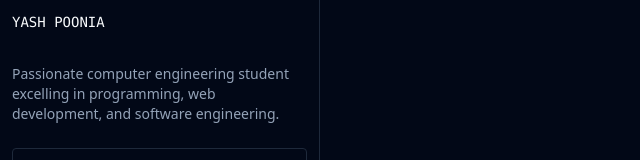
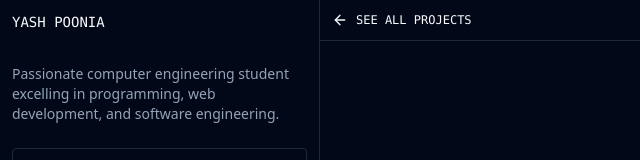
Before and after one commit to yash7xm/My-Portfolio, a React (Vite) app: page /project/Flights in a window 1280 px wide. Shown: the top 160 px of the page, without its empty margins (0-640 px from the left). Built offline with nearby package versions, Linux system fonts and the light colour scheme; grey boxes are pictures that could not be loaded.

Commit message:
project detail added with routes

```diff
--- a/src/Routes.tsx
+++ b/src/Routes.tsx
@@ -1,8 +1,8 @@
 import { BrowserRouter as Router, Route, Routes } from "react-router-dom";
 
 import Home from "./pages/Home";
-import Projects from "./pages/Projects";
 import About from "./pages/About";
+import ProjectDetail from "./pages/ProjectDetail";
 import Layout from "./components/Layout";
 
 const AppRoutes = () => {
@@ -11,8 +11,8 @@ const AppRoutes = () => {
       <Layout>
         <Routes>
           <Route path="/" element={<Home />} />
-          <Route path="/projects" element={<Projects />} />
           <Route path="/about" element={<About />} />
+          <Route path="/project/:id" element={<ProjectDetail />} />
         </Routes>
       </Layout>
     </Router>
--- a/src/components/common/header.tsx
+++ b/src/components/common/header.tsx
@@ -1,7 +1,23 @@
-const Header = () => {
+import { ArrowLeft } from "lucide-react";
+import { useNavigate } from "react-router-dom";
+
+const Header = ({ projectDetailActive }: any) => {
+  const navigate = useNavigate();
   return (
     <div className="p-3 font-mono font-700 uppercase text-xs border-b stretch">
-      Selected Work
+      {projectDetailActive ? (
+        <div
+          className="flex justify-start items-center gap-2 w-fit cursor-pointer"
+          onClick={() => navigate(-1)}
+        >
+          <span>
+            <ArrowLeft size={16} />
+          </span>
+          <span>See All Projects</span>
+        </div>
+      ) : (
+        <span> Selected Work</span>
+      )}
     </div>
   );
 };
--- /dev/null
+++ b/src/pages/ProjectDetail/index.tsx
@@ -0,0 +1,11 @@
+import Header from "@/components/common/header";
+
+const ProjectDetail = () => {
+  return (
+    <div>
+        <Header projectDetailActive = {true}/>
+    </div>
+  )
+};
+
+export default ProjectDetail;
--- a/src/pages/Projects/index.tsx
+++ b/src/pages/Projects/index.tsx
@@ -1,13 +1,16 @@
 import Footer from "@/components/common/footer";
 import ProjectCard from "@/components/project-card";
 import { ProjectCardInfo } from "@/utils/common";
+import { Link } from "react-router-dom";
 
 const Projects = () => {
   return (
     <div className="h-full">
       <div className="projects grid grid-cols-2 gap-3 p-3 overflow-y-scroll h-[86.5%] scroll-smooth">
         {ProjectCardInfo.map((info) => (
-          <ProjectCard key={info.id} body={info} />
+          <Link to={`/project/${info.heading}`}>
+            <ProjectCard key={info.id} body={info} />
+          </Link>
         ))}
       </div>
       <Footer />
```
